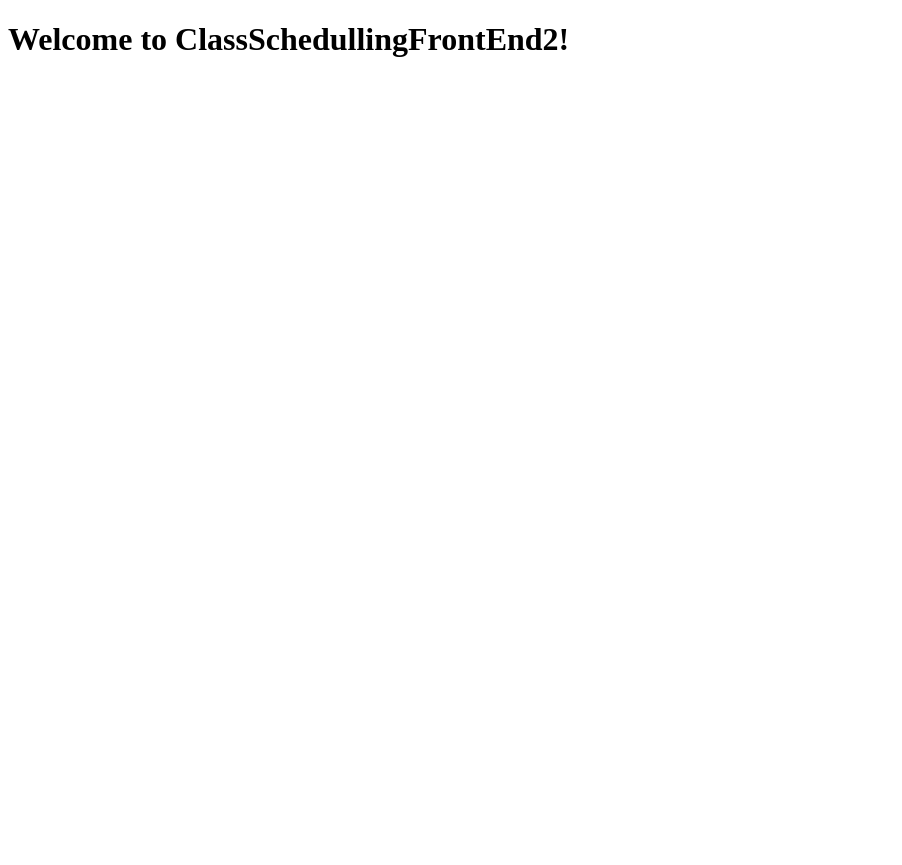
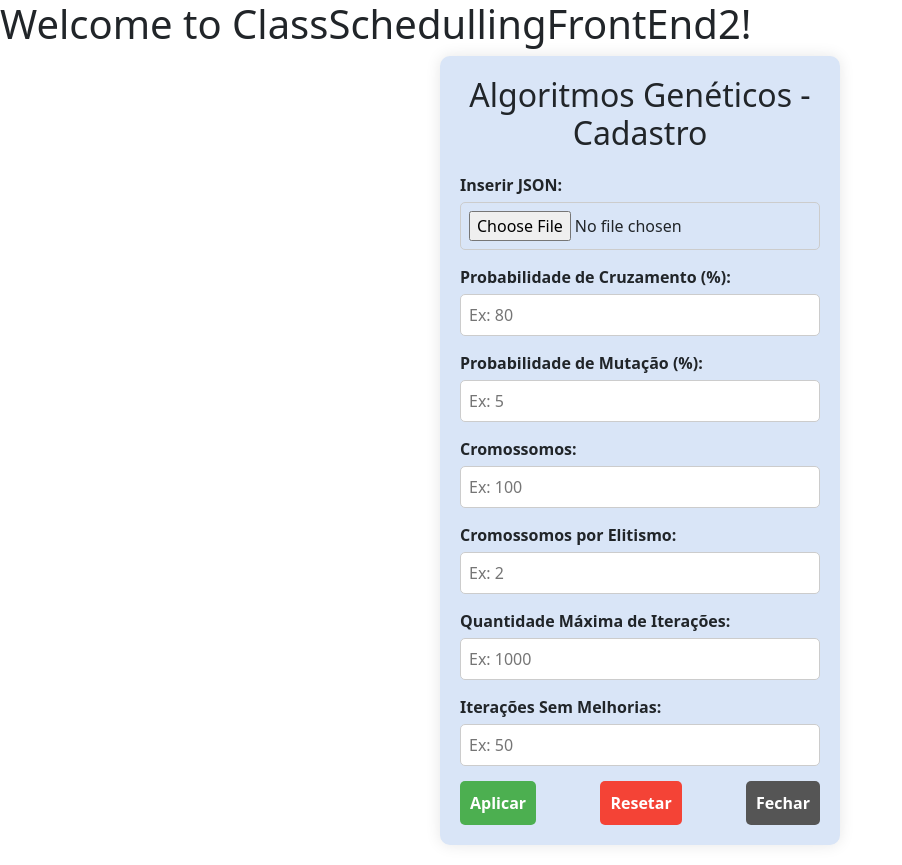
Before and after one commit to allandvieira/ClassSchedullingFrontEnd2, an Angular app: page / in a window 1280 px wide. Shown: the whole page, without its empty margins (0-902 px from the left). Before the commit the page ends 800 px from the top, so only its background shows below. Built offline with nearby package versions, Linux system fonts and the light colour scheme.

Commit message:
Teste 1 ok

```diff
--- a/angular.json
+++ b/angular.json
@@ -56,7 +56,8 @@
               }
             ],
             "styles": [
-              "src/styles.scss"
+              "src/styles.scss",
+              "node_modules/bootstrap/dist/css/bootstrap.min.css"
             ],
             "scripts": []
           },
--- a/package.json
+++ b/package.json
@@ -17,6 +17,7 @@
     "@angular/platform-browser": "^18.2.0",
     "@angular/platform-browser-dynamic": "^18.2.0",
     "@angular/router": "^18.2.0",
+    "bootstrap": "^5.3.3",
     "rxjs": "~7.8.0",
     "tslib": "^2.3.0",
     "zone.js": "~0.14.10"
--- /dev/null
+++ b/src/app/app.component.html
@@ -0,0 +1,2 @@
+<!-- app.component.html -->
+<app-form></app-form>
--- /dev/null
+++ b/src/app/app.component.scss
@@ -0,0 +1,6 @@
+/* app.component.scss */
+
+/* Seus estilos globais aqui */
+body {
+    font-family: Arial, sans-serif;
+  }
--- a/src/app/app.component.ts
+++ b/src/app/app.component.ts
@@ -1,14 +1,14 @@
 import { Component } from '@angular/core';
 import { RouterOutlet } from '@angular/router';
+import { FormComponent } from './form/form.component';
 
 @Component({
   selector: 'app-root',
   standalone: true,
-  imports: [RouterOutlet],
+  imports: [RouterOutlet, FormComponent],
   template: `
     <h1>Welcome to {{title}}!</h1>
-
-    <router-outlet />
+    <app-form></app-form>
   `,
   styles: [],
 })
--- /dev/null
+++ b/src/app/form/form.component.html
@@ -0,0 +1,58 @@
+<!-- cadastro-algoritmos.component.html -->
+<div class="container">
+    <h2>Algoritmos Genéticos - Cadastro</h2>
+    <div class="form-group">
+        <label for="IFormFile">Inserir JSON:</label>
+        <input type="file" id="IFormFile" accept=".json">
+    </div>
+    <div class="form-group">
+        <label for="ProbabilidadeCruzamento">Probabilidade de Cruzamento (%):</label>
+        <input type="number" id="ProbabilidadeCruzamento" placeholder="Ex: 80" min="0" max="100">
+    </div>
+    <div class="form-group">
+        <label for="ProbabilidadeMutacao">Probabilidade de Mutação (%):</label>
+        <input type="number" id="ProbabilidadeMutacao" placeholder="Ex: 5" min="0" max="100">
+    </div>
+    <div class="form-group">
+        <label for="Cromossomos">Cromossomos:</label>
+        <input type="number" id="Cromossomos" placeholder="Ex: 100" min="2" onchange="validateEvenChromosomes()">
+    </div>
+    <div class="form-group">
+        <label for="CromossomosPorElitismo">Cromossomos por Elitismo:</label>
+        <input type="number" id="CromossomosPorElitismo" placeholder="Ex: 2" min="1" onchange="validateElitismCount()">
+    </div>
+    <div class="form-group">
+        <label for="QuantidadeMaxInteracoes">Quantidade Máxima de Iterações:</label>
+        <input type="number" id="QuantidadeMaxInteracoes" placeholder="Ex: 1000" min="1">
+    </div>
+    <div class="form-group">
+        <label for="InteracoesSemMelhorias">Iterações Sem Melhorias:</label>
+        <input type="number" id="InteracoesSemMelhorias" placeholder="Ex: 50" min="1">
+    </div>
+    <div class="button-group">
+        <button id="applyBtn" onclick="applySettings()" disabled>Aplicar</button>
+        <button id="resetBtn" onclick="resetForm()">Resetar</button>
+        <button id="closeBtn" onclick="closeForm()">Fechar</button>
+    </div>
+</div>
+
+<!-- Tela de Resultado -->
+<div class="container result-container" id="resultContainer" style="display: none;">
+    <h3>Algoritmos Genéticos - Resultado</h3>
+    <div class="result-group">
+        <label>Nota do melhor cromossomo:</label>
+        <input type="text" id="bestChromosomeScore" readonly>
+    </div>
+    <div class="result-group">
+        <label>Quantidade de iterações:</label>
+        <input type="text" id="iterationsCount" readonly>
+    </div>
+    <div class="result-group">
+        <label>Tempo de execução:</label>
+        <input type="text" id="executionTime" readonly>
+    </div>
+    <div class="result-group button-container">
+        <button id="exportBtn" onclick="exportResults()">Salvar</button>
+        <button onclick="closeResults()">Fechar</button>
+    </div>
+</div>
--- /dev/null
+++ b/src/app/form/form.component.scss
@@ -0,0 +1,98 @@
+/* cadastro-algoritmos.component.scss */
+body {
+    font-family: Arial, sans-serif;
+    display: flex;
+    justify-content: center;
+    align-items: center;
+    height: 100vh;
+    background-color: #f4f4f9;
+    margin: 0;
+    flex-direction: column;
+}
+
+.container {
+    width: 400px;
+    padding: 20px;
+    border-radius: 10px;
+    background-color: #d9e5f7;
+    box-shadow: 0px 0px 15px rgba(0, 0, 0, 0.1);
+    margin-bottom: 20px;
+}
+
+.container h2 {
+    text-align: center;
+    margin-bottom: 20px;
+}
+
+.form-group,
+.result-group {
+    margin-bottom: 15px;
+}
+
+label {
+    display: block;
+    margin-bottom: 5px;
+    font-weight: bold;
+}
+
+input[type="file"],
+input[type="number"],
+input[type="text"] {
+    width: 100%;
+    padding: 8px;
+    border-radius: 5px;
+    border: 1px solid #ccc;
+    box-sizing: border-box;
+}
+
+.button-group {
+    display: flex;
+    justify-content: space-between;
+    margin-top: 15px;
+}
+
+button {
+    padding: 10px;
+    font-weight: bold;
+    border: none;
+    border-radius: 5px;
+    cursor: pointer;
+}
+
+#applyBtn {
+    background-color: #4CAF50;
+    color: white;
+}
+
+#resetBtn {
+    background-color: #f44336;
+    color: white;
+}
+
+#closeBtn,
+#exportBtn {
+    background-color: #555;
+    color: white;
+}
+
+button:disabled {
+    background-color: #ccc;
+    cursor: not-allowed;
+}
+
+/* Estilos específicos para a tela de resultado */
+.result-container {
+    display: none;
+    margin-top: 20px;
+}
+
+.result-container .result-group .button-container {
+    display: flex;
+    justify-content: center;
+    gap: 10px;
+    flex-direction: row;
+}
+
+.result-container .result-group .button-container button {
+    margin: 0;
+}
--- /dev/null
+++ b/src/app/form/form.component.ts
@@ -0,0 +1,117 @@
+import { Component, OnInit } from '@angular/core';
+
+@Component({
+  selector: 'app-form',
+  standalone: true,
+  templateUrl: './form.component.html',
+  styleUrls: ['./form.component.scss']
+})
+export class FormComponent implements OnInit {
+
+  jsonData: any = null;
+
+  constructor() { }
+
+  ngOnInit(): void {
+    const applyBtn = document.getElementById("applyBtn") as HTMLButtonElement;
+
+    document.getElementById("IFormFile")?.addEventListener("change", (event: any) => {
+      const file = event.target.files[0];
+
+      if (file && file.type === "application/json") {
+        const reader = new FileReader();
+        reader.onload = (e: any) => {
+          try {
+            this.jsonData = JSON.parse(e.target.result);
+            alert("Arquivo JSON carregado com sucesso!");
+            applyBtn.disabled = false;
+          } catch (error) {
+            alert("Erro ao ler o arquivo JSON.");
+            applyBtn.disabled = true;
+          }
+        };
+        reader.readAsText(file);
+      } else {
+        alert("Por favor, selecione um arquivo JSON válido.");
+        applyBtn.disabled = true;
+      }
+    });
+  }
+
+  validateEvenChromosomes(): void {
+    const Cromossomos = document.getElementById("Cromossomos") as HTMLInputElement;
+    const value = parseInt(Cromossomos.value);
+
+    if (value % 2 !== 0) {
+      alert("O valor de Cromossomos deve ser um número par.");
+      Cromossomos.value = ''; // Limpa o campo caso o valor seja ímpar
+    }
+  }
+
+  validateElitismCount(): void {
+    const Cromossomos = parseInt((document.getElementById("Cromossomos") as HTMLInputElement).value);
+    const CromossomosPorElitismo = parseInt((document.getElementById("CromossomosPorElitismo") as HTMLInputElement).value);
+
+    if (CromossomosPorElitismo >= Cromossomos) {
+      alert("O valor de Cromossomos por Elitismo deve ser menor que o valor de Cromossomos.");
+      (document.getElementById("CromossomosPorElitismo") as HTMLInputElement).value = '';
+    }
+  }
+
+  applySettings(): void {
+    const ProbabilidadeCruzamento = (document.getElementById("ProbabilidadeCruzamento") as HTMLInputElement).value;
+    const ProbabilidadeMutacao = (document.getElementById("ProbabilidadeMutacao") as HTMLInputElement).value;
+    const Cromossomos = (document.getElementById("Cromossomos") as HTMLInputElement).value;
+    const CromossomosPorElitismo = (document.getElementById("CromossomosPorElitismo") as HTMLInputElement).value;
+    const QuantidadeMaxInteracoes = (document.getElementById("QuantidadeMaxInteracoes") as HTMLInputElement).value;
+    const InteracoesSemMelhorias = (document.getElementById("InteracoesSemMelhorias") as HTMLInputElement).value;
+
+    if (!ProbabilidadeCruzamento || !ProbabilidadeMutacao || !Cromossomos || !CromossomosPorElitismo || !QuantidadeMaxInteracoes || !InteracoesSemMelhorias) {
+      alert("Por favor, preencha todos os campos.");
+      return;
+    }
+
+    const resultData = {
+      bestScore: "95.7",
+      iterations: 1200,
+      executionTime: "2 minutos"
+    };
+
+    this.showResultScreen(resultData);
+    alert("Configurações aplicadas com sucesso!");
+  }
+
+  showResultScreen(resultData: any): void {
+    const resultContainer = document.getElementById("resultContainer") as HTMLDivElement;
+    resultContainer.style.display = "block";
+    (document.getElementById("bestChromosomeScore") as HTMLInputElement).value = resultData.bestScore;
+    (document.getElementById("iterationsCount") as HTMLInputElement).value = resultData.iterations;
+    (document.getElementById("executionTime") as HTMLInputElement).value = resultData.executionTime;
+  }
+
+  resetForm(): void {
+    (document.getElementById("IFormFile") as HTMLInputElement).value = "";
+    (document.getElementById("ProbabilidadeCruzamento") as HTMLInputElement).value = "";
+    (document.getElementById("ProbabilidadeMutacao") as HTMLInputElement).value = "";
+    (document.getElementById("Cromossomos") as HTMLInputElement).value = "";
+    (document.getElementById("CromossomosPorElitismo") as HTMLInputElement).value = "";
+    (document.getElementById("QuantidadeMaxInteracoes") as HTMLInputElement).value = "";
+    (document.getElementById("InteracoesSemMelhorias") as HTMLInputElement).value = "";
+    (document.getElementById("applyBtn") as HTMLButtonElement).disabled = true;
+    this.jsonData = null;
+  }
+
+  closeForm(): void {
+    const container = document.querySelector(".container") as HTMLDivElement;
+    container.style.display = "none";
+  }
+
+  closeResults(): void {
+    const resultContainer = document.getElementById("resultContainer") as HTMLDivElement;
+    resultContainer.style.display = "none";
+  }
+
+  exportResults(): void {
+    alert("Funcionalidade para exportar resultados ainda não implementada.");
+  }
+}
--- a/src/styles.scss
+++ b/src/styles.scss
@@ -1 +1,6 @@
-/* You can add global styles to this file, and also import other style files */
+@import '../node_modules/bootstrap/scss/bootstrap';
+
+
+body {
+  background-color: #f4f4f4;
+}
```
Also changed, not shown: 1 other file (tests, documents, lock files or other folders).
